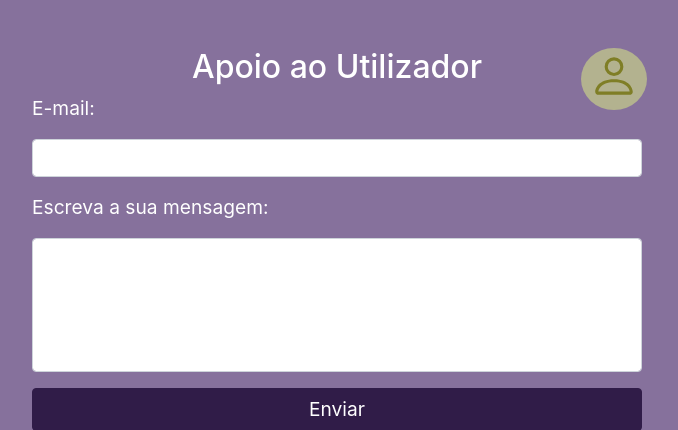
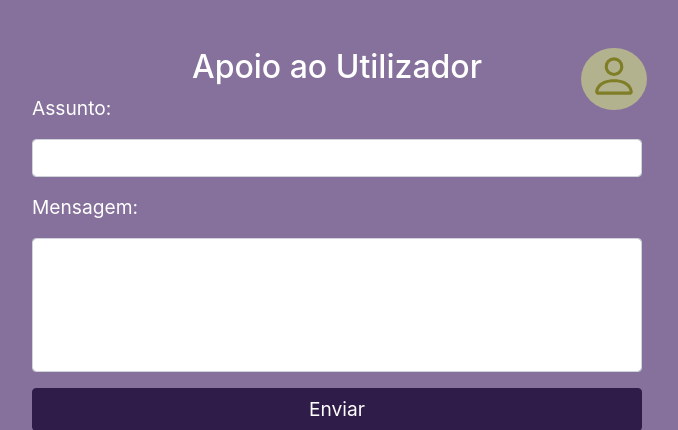
Before and after one commit to Devaneiosdarita/Happyday, a Flask app: page /apoioaocliente in a window 1280 px wide. Shown: the top 430 px of the page, without its empty margins (303-981 px from the left). Run offline with Flask 3, Linux system fonts and the light colour scheme; some libraries are stand-ins or nearby versions.

Commit message:
alteraçoes

```diff
--- a/src/templates/apoioaocliente.html
+++ b/src/templates/apoioaocliente.html
@@ -96,12 +96,12 @@
         <h2 class="text-center">Apoio ao Utilizador</h2>
         <form action="/enviar_problema" method="post">
             <div class="form-group">
-                <label for="usuario" style="font-size: 1.2rem;">E-mail:</label> <!-- Aumenta ligeiramente o tamanho da letra -->
-                <input type="text" class="form-control" id="usuario" name="usuario" required>
+                <label for="assunto" style="font-size: 1.2rem;">Assunto:</label>
+                <input type="text" class="form-control" id="assunto" name="assunto" required>
             </div>
             <div class="form-group">
-                <label for="problema" style="font-size: 1.2rem;">Escreva a sua mensagem:</label> <!-- Aumenta ligeiramente o tamanho da letra -->
-                <textarea class="form-control" id="problema" name="problema" rows="5" required></textarea>
+                <label for="mensagem" style="font-size: 1.2rem;">Mensagem:</label>
+                <textarea class="form-control" id="mensagem" name="mensagem" rows="5" required></textarea>
             </div>
             <button type="submit" class="btn btn-primary">Enviar</button>
             <div class="row mt-3 button-container">
```
